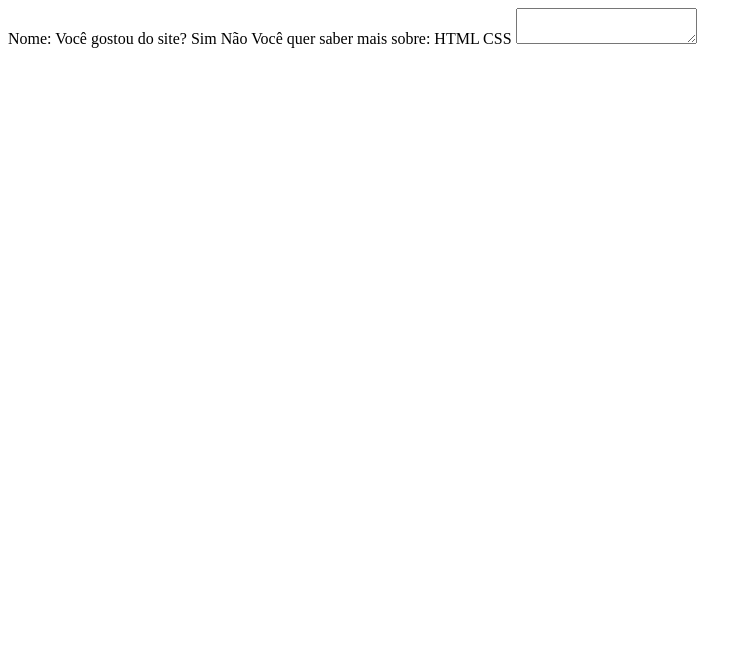
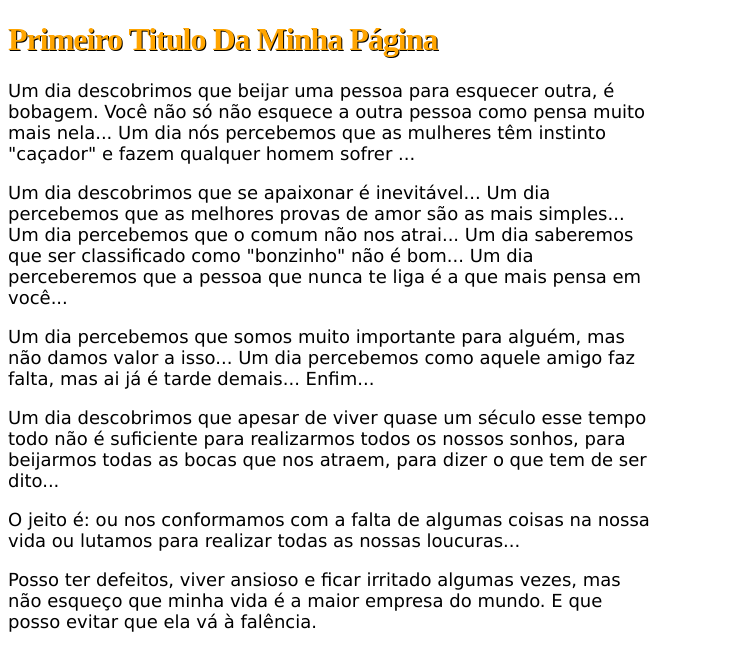
Before and after one commit to reinaldofp/css, a plain HTML site: page tipografia.html in a window 1280 px wide. Shown: the whole page, without its empty margins (0-752 px from the left). Drawn offline with Linux system fonts and the light colour scheme.

Commit message:
Aula 12 dnv

```diff
--- /dev/null
+++ b/reset.css
@@ -0,0 +1,48 @@
+/* http://meyerweb.com/eric/tools/css/reset/
+   v2.0 | 20110126
+   License: none (public domain)
+*/
+
+html, body, div, span, applet, object, iframe,
+h1, h2, h3, h4, h5, h6, p, blockquote, pre,
+a, abbr, acronym, address, big, cite, code,
+del, dfn, em, img, ins, kbd, q, s, samp,
+small, strike, strong, sub, sup, tt, var,
+b, u, i, center,
+dl, dt, dd, ol, ul, li,
+fieldset, form, label, legend,
+table, caption, tbody, tfoot, thead, tr, th, td,
+article, aside, canvas, details, embed,
+figure, figcaption, footer, header, hgroup,
+menu, nav, output, ruby, section, summary,
+time, mark, audio, video {
+	margin: 0;
+	padding: 0;
+	border: 0;
+	font-size: 100%;
+	font: inherit;
+	vertical-align: baseline;
+}
+/* HTML5 display-role reset for older browsers */
+article, aside, details, figcaption, figure,
+footer, header, hgroup, menu, nav, section {
+	display: block;
+}
+body {
+	line-height: 1;
+}
+ol, ul {
+	list-style: none;
+}
+blockquote, q {
+	quotes: none;
+}
+blockquote:before, blockquote:after,
+q:before, q:after {
+	content: '';
+	content: none;
+}
+table {
+	border-collapse: collapse;
+	border-spacing: 0;
+}
--- a/tipografia.html
+++ b/tipografia.html
@@ -2,23 +2,26 @@
 
 <html>
     <head>
-        <title>Trabalhando com formularios</title>
+        <title>Tipografia</title>
         <meta charset="utf-8" />
         <link rel="stylesheet" type="text/css" href="estilo.css"/>
     </head>
 
     <body>
-        <form action="" method="get">
-            <label form="nome">Nome:</label>
-            <Emput id="nome" type="text" placeholder="Digite seu nome" />
-            <label form="opção">Você gostou do site?</label>
-            <Emput type="radio" name="opção" value="Sim" checked="checked" />Sim
-            <Emput type="radio" name="opção" value="Não" />Não
-            <label form="linguagem">Você quer saber mais sobre:</label>
-            <Emput type="checkbox" name="html" />HTML
-            <Emput type="checkbox" name="css" />CSS
-            <textarea name="msg"></textarea>
-            <Emput type="submit" value="Enviar" />
-        </form>
+        <h1>Primeiro titulo da minha página</h1>
+        <p class="p1">Um dia descobrimos que beijar uma pessoa para esquecer outra, é bobagem.
+                Você não só não esquece a outra pessoa como pensa muito mais nela...
+                Um dia nós percebemos que as mulheres têm instinto "caçador" e fazem qualquer homem sofrer ... </p>
+        <p>Um dia descobrimos que se apaixonar é inevitável...
+                Um dia percebemos que as melhores provas de amor são as mais simples...
+                Um dia percebemos que o comum não nos atrai...
+                Um dia saberemos que ser classificado como "bonzinho" não é bom...
+                Um dia perceberemos que a pessoa que nunca te liga é a que mais pensa em você... </p>
+        <p>Um dia percebemos que somos muito importante para alguém, mas não damos valor a isso...
+                Um dia percebemos como aquele amigo faz falta, mas ai já é tarde demais...
+                Enfim...</p>
+        <p>Um dia descobrimos que apesar de viver quase um século esse tempo todo não é suficiente para realizarmos todos os nossos sonhos, para beijarmos todas as bocas que nos atraem, para dizer o que tem de ser dito... </p>
+        <p>O jeito é: ou nos conformamos com a falta de algumas coisas na nossa vida ou lutamos para realizar todas as nossas loucuras...</p>
+        <p>Posso ter defeitos, viver ansioso e ficar irritado algumas vezes, mas não esqueço que minha vida é a maior empresa do mundo. E que posso evitar que ela vá à falência.</p>
     </body>
 </html>
```
Also changed, not shown: normalize.html (added, +42 -0 lines), reset.html (added, +41 -0 lines), normalize.css (added).
